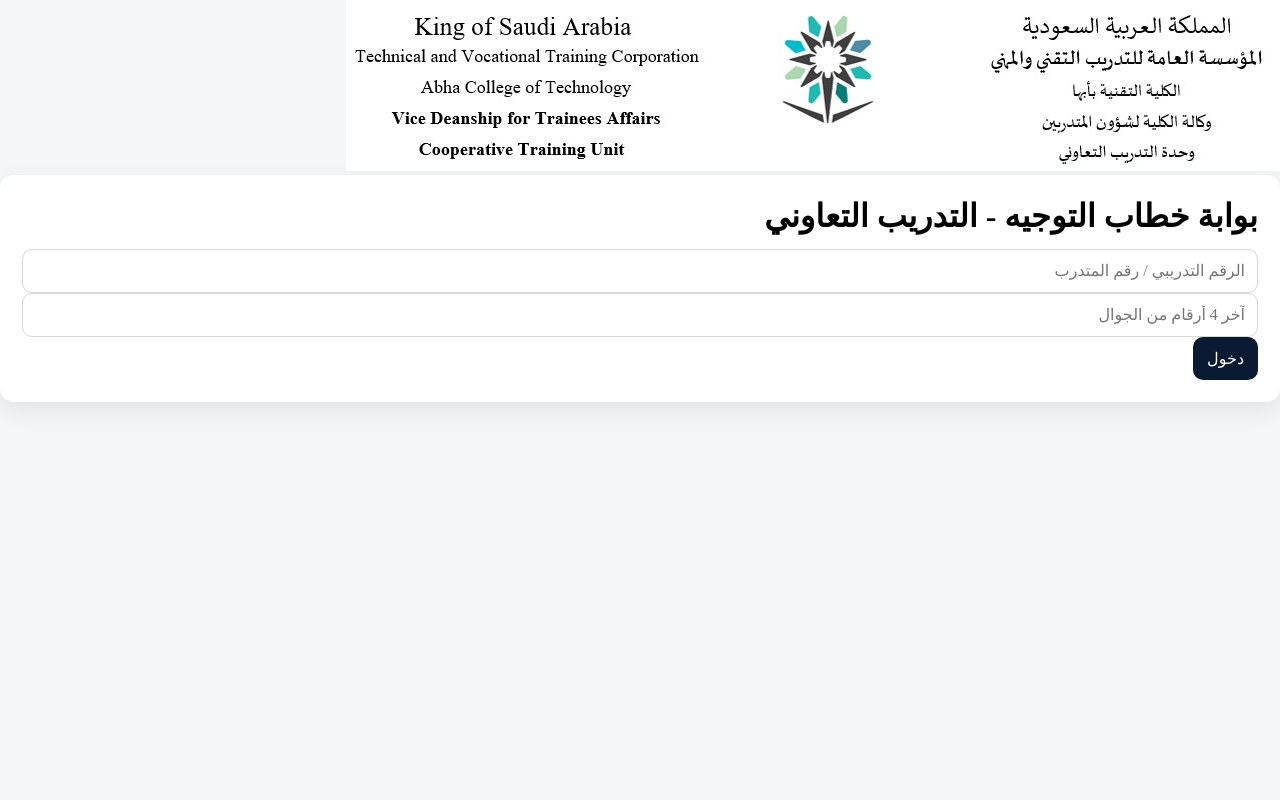
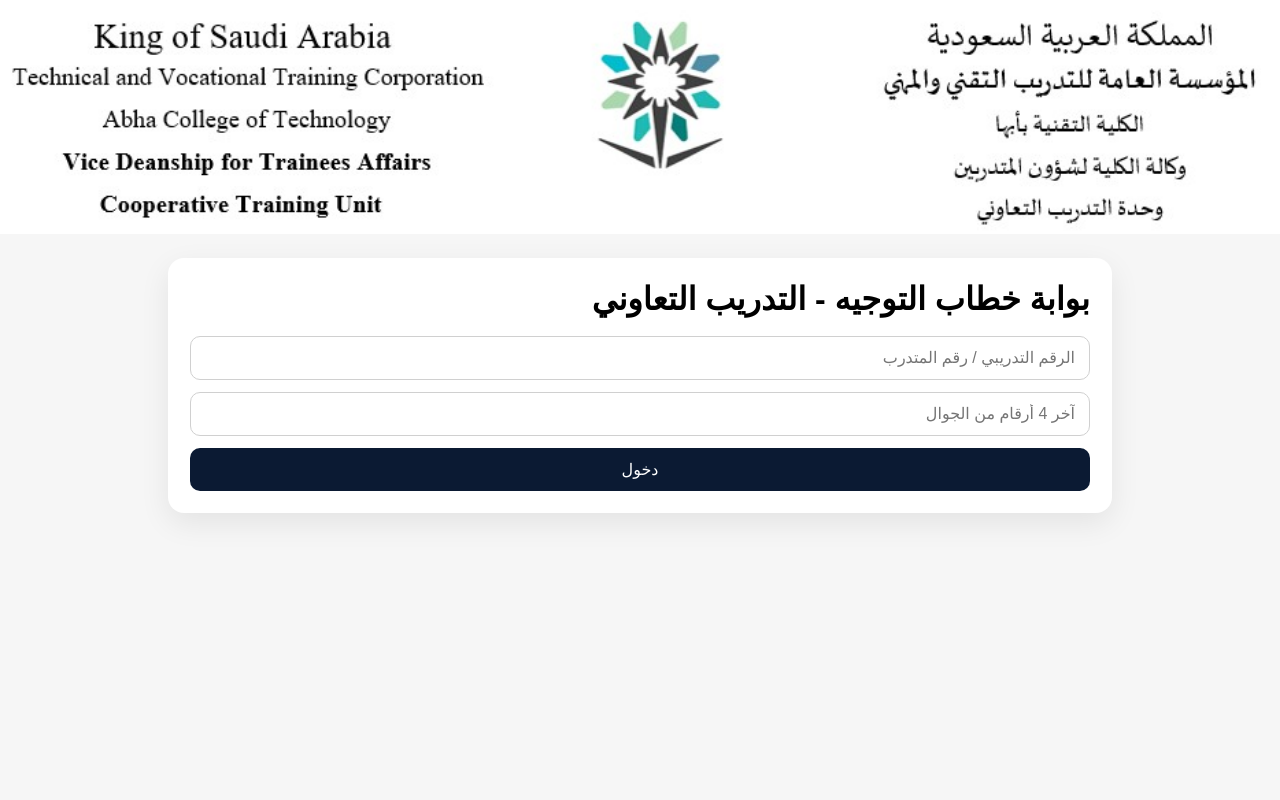
Before and after one commit to ctabha/coop-training, a Flask app: page / in a window 1280 px wide. Run offline with Flask 3, Linux system fonts and the light colour scheme.

Commit message:
Update style.css

```diff
--- a/static/style.css
+++ b/static/style.css
@@ -1,104 +1,91 @@
-@font-face {
+@font-face{
   font-family: "NotoNaskhArabic";
   src: url("/static/fonts/NotoNaskhArabic-Regular.ttf") format("truetype");
+  font-display: swap;
 }
 
-html, body {
-  margin: 0;
-  padding: 0;
-  background: #f4f5f7;
-  font-family: "NotoNaskhArabic", serif;
-  direction: rtl;
+body{
+  margin:0;
+  font-family: "NotoNaskhArabic", Arial, sans-serif;
+  background:#f6f6f6;
 }
 
-.header {
-  width: 100%;
-  background: white;
-  border-bottom: 1px solid #eee;
+.page{
+  min-height:100vh;
+  display:flex;
+  flex-direction:column;
+  align-items:center;
 }
 
-.header img {
-  width: 100%;
-  height: auto;
-  display: block;
+.header-wrap{
+  width:100%;
+  background:#fff;
 }
 
-.container {
-  max-width: 980px;
-  margin: 24px auto;
-  padding: 0 16px;
+.header-img{
+  width:100%;
+  max-height:280px;
+  object-fit:cover;
+  display:block;
 }
 
-.card {
-  background: white;
-  border-radius: 14px;
-  box-shadow: 0 8px 24px rgba(0,0,0,.08);
-  padding: 22px;
+.card{
+  width:min(900px, 92%);
+  background:#fff;
+  margin:24px 0 40px;
+  padding:22px;
+  border-radius:16px;
+  box-shadow:0 10px 30px rgba(0,0,0,.08);
 }
 
-h1, h2 {
-  margin: 0 0 14px 0;
+h1{
+  margin:0 0 18px;
 }
 
-.row {
-  display: flex;
-  gap: 12px;
-  flex-wrap: wrap;
+form{
+  display:flex;
+  flex-direction:column;
+  gap:12px;
 }
 
-.input {
-  flex: 1;
-  min-width: 260px;
+input, select{
+  padding:12px 14px;
+  border:1px solid #d0d0d0;
+  border-radius:10px;
+  font-size:16px;
 }
 
-input, select {
-  width: 100%;
-  padding: 12px 12px;
-  border: 1px solid #d7d7d7;
-  border-radius: 10px;
-  font-family: "NotoNaskhArabic", serif;
-  font-size: 16px;
-  box-sizing: border-box;
+button{
+  padding:12px 14px;
+  border:none;
+  border-radius:10px;
+  background:#0b1a33;
+  color:#fff;
+  font-size:16px;
+  cursor:pointer;
 }
 
-button {
-  padding: 12px 14px;
-  border: 0;
-  border-radius: 10px;
-  background: #0b1a33;
-  color: white;
-  cursor: pointer;
-  font-size: 16px;
-  font-family: "NotoNaskhArabic", serif;
+button:hover{
+  opacity:.95;
 }
 
-button.secondary {
-  background: #2e3a52;
+.error{
+  color:#c0392b;
+  margin:0 0 10px;
 }
 
-.error {
-  color: #b00020;
-  margin-top: 10px;
-  font-weight: 700;
+.msg{
+  color:#2c3e50;
+  margin:0 0 10px;
 }
 
-.success {
-  color: #0b7a28;
-  margin-top: 10px;
-  font-weight: 700;
+.info{
+  display:grid;
+  grid-template-columns: repeat(3, 1fr);
+  gap:14px;
+  font-size:16px;
 }
 
-.small {
-  color: #666;
-  font-size: 14px;
+@media (max-width: 700px){
+  .info{ grid-template-columns: 1fr; }
 }
-
-.badge {
-  display: inline-block;
-  padding: 4px 10px;
-  border-radius: 999px;
-  background: #eef2ff;
-  color: #1f2a5a;
-  font-weight: 700;
-  font-size: 14px;
-}
```
